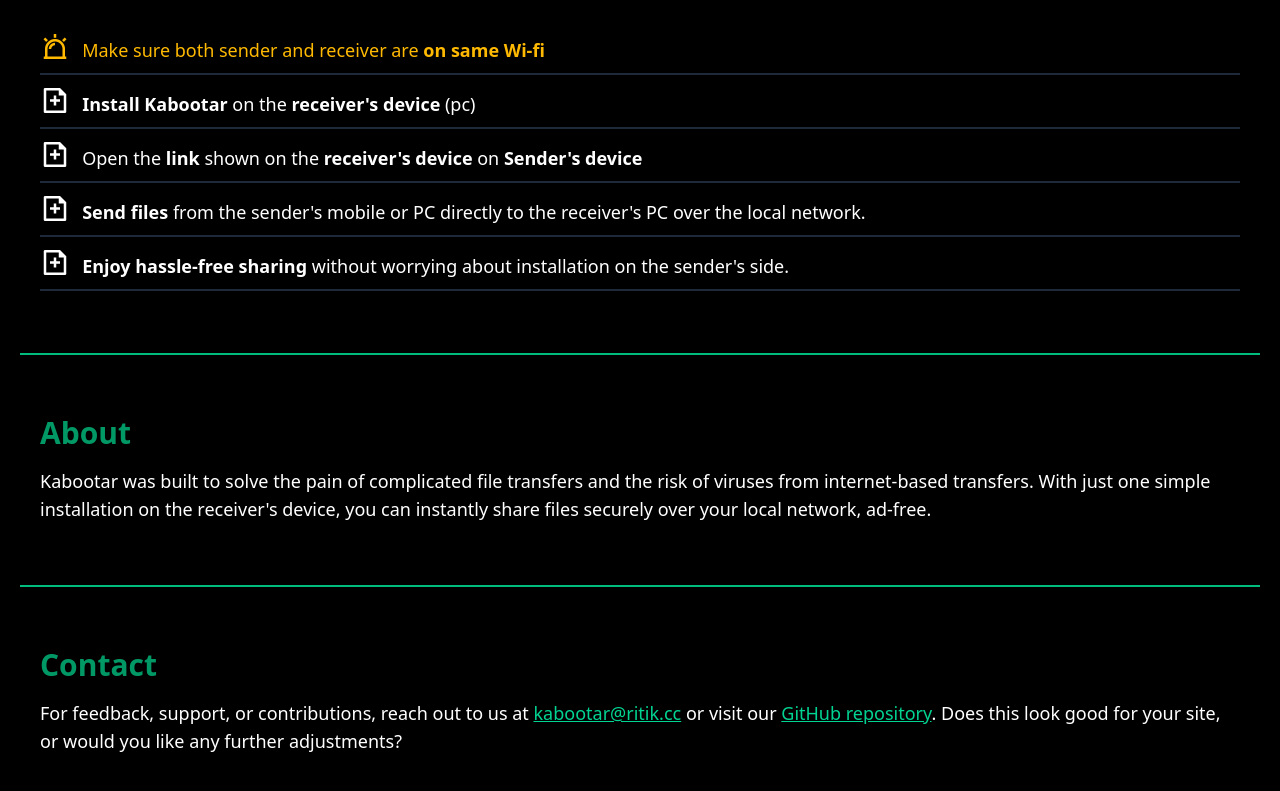
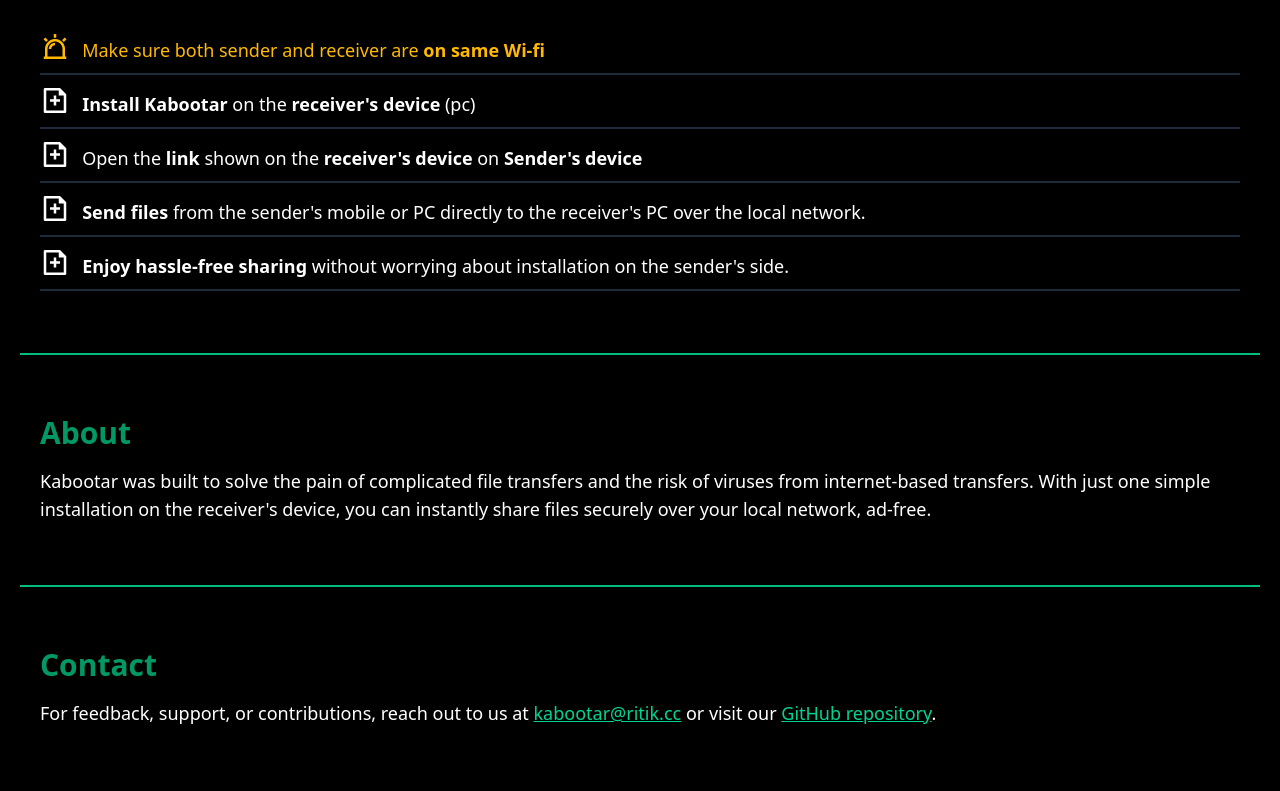
Before and after one commit to RitikJaiswal75/kabootar-web, a React (Vite) app: page / in a window 1280 px wide. Shown: the part 985-1776 px from the top of the page. Built offline with nearby package versions, Linux system fonts and the light colour scheme.

Commit message:
remove ai generated prompt

```diff
--- a/src/components/Contact.tsx
+++ b/src/components/Contact.tsx
@@ -16,8 +16,7 @@
       >
         GitHub repository
       </a>
-      . Does this look good for your site, or would you like any further
-      adjustments?
+      .
     </section>
   );
 };
```
